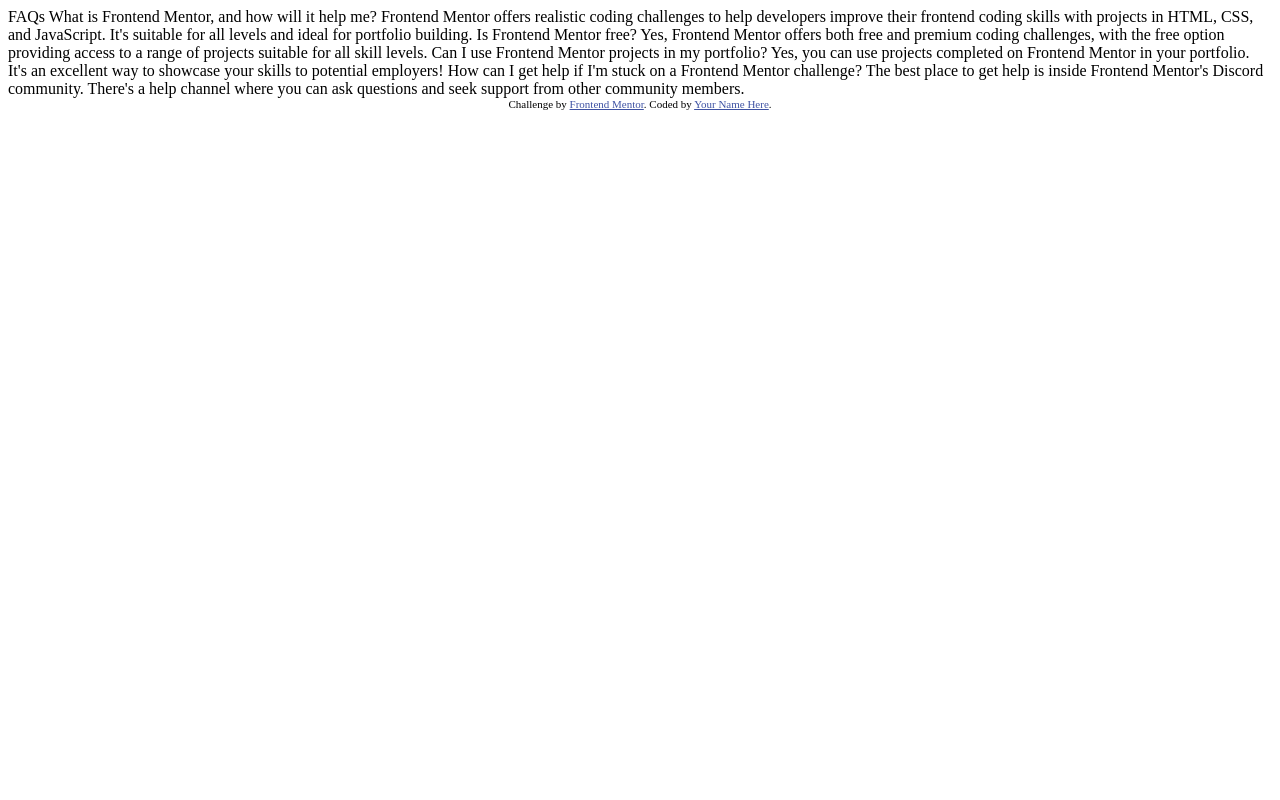
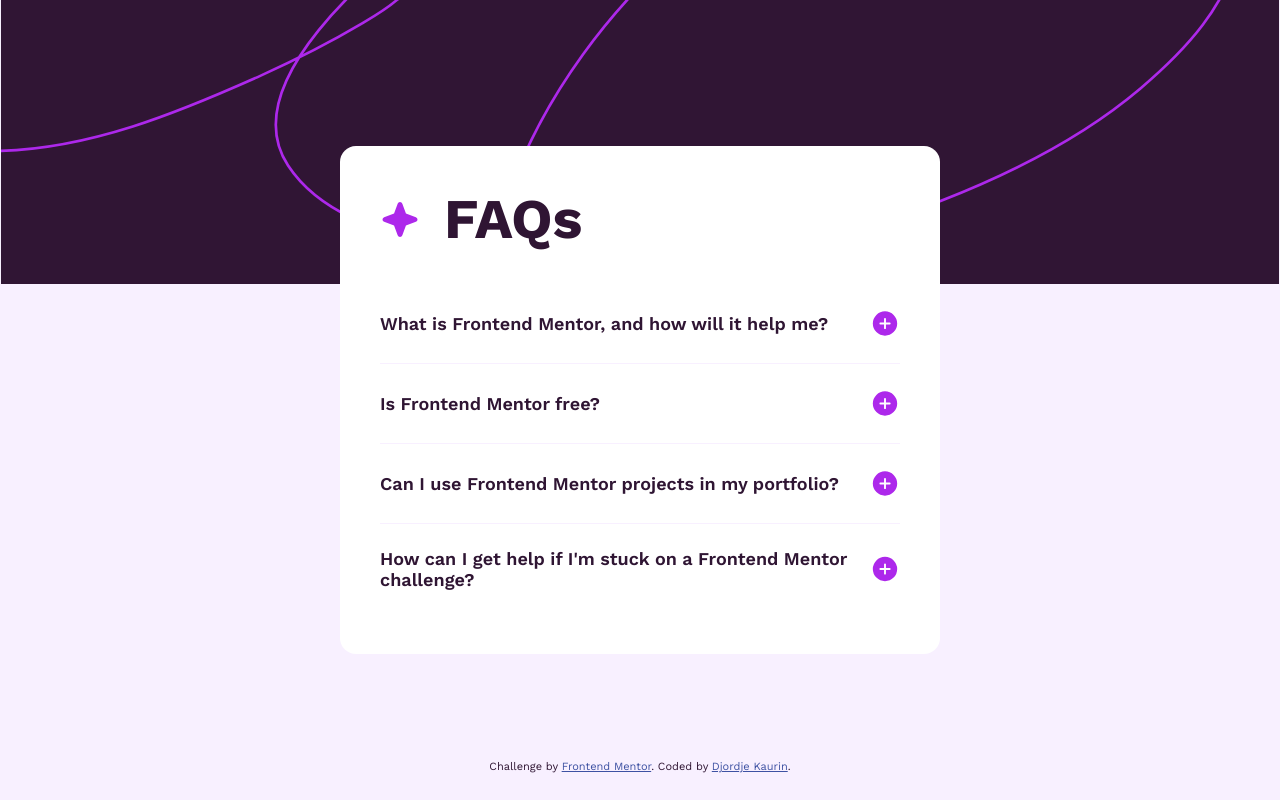
Before and after one commit to Djole-zr/FM-FAQ-accordion, a plain HTML site: page index.html in a window 1280 px wide. Drawn offline with nearby package versions, Linux system fonts and the light colour scheme.

Commit message:
JS part finished

```diff
--- /dev/null
+++ b/app.js
@@ -0,0 +1,26 @@
+document.addEventListener("DOMContentLoaded", function() {
+    const accordionItems = document.querySelectorAll(".accordion-item");
+
+
+    accordionItems.forEach(item => {
+      const heading = item.querySelector(".question");
+      const content = item.querySelector("p");
+      const icon = item.querySelector("img");
+
+      heading.addEventListener("click", function() {
+        content.classList.toggle("show");
+        if (content.classList.contains('show')) {
+          icon.src = "assets/images/icon-minus.svg"
+        } else {
+          icon.src = "assets/images/icon-plus.svg"
+        }
+
+        accordionItems.forEach(otherItem => {
+          if (otherItem !== item) {
+            otherItem.querySelector("p").classList.remove("show");
+            otherItem.querySelector("img").src = "assets/images/icon-plus.svg"
+          }
+        });
+      });
+    });
+  });
--- a/index.html
+++ b/index.html
@@ -6,46 +6,76 @@
 
   <link rel="icon" type="image/png" sizes="32x32" href="./assets/images/favicon-32x32.png">
 
+  <link rel="preconnect" href="https://fonts.googleapis.com">
+  <link rel="preconnect" href="https://fonts.gstatic.com" crossorigin>
+  <link href="https://fonts.googleapis.com/css2?family=Work+Sans:wght@400;600;700&display=swap" rel="stylesheet">
+
+  <link rel="stylesheet" href="style.css">
+
   <title>Frontend Mentor | FAQ accordion</title>
 
-  <!-- Feel free to remove these styles or customise in your own stylesheet 👍 -->
-  <style>
-    .attribution { font-size: 11px; text-align: center; }
-    .attribution a { color: hsl(228, 45%, 44%); }
-  </style>
+
 </head>
 <body>
-  <div class="background">
     <main class="card">
-      FAQs
+      <div class="heading">
+        <img src="assets/images/icon-star.svg" alt="star">
+        <h1>FAQs</h1>
+      </div>
 
-      What is Frontend Mentor, and how will it help me?
-
+      <div class="questions">
+        <div class="accordion-item">
+          <div class="question">
+            <h2>What is Frontend Mentor, and how will it help me?</h2>
+            <img src="assets/images/icon-plus.svg" alt="plus">
+          </div>
+          <p>
             Frontend Mentor offers realistic coding challenges to help developers improve their
             frontend coding skills with projects in HTML, CSS, and JavaScript. It's suitable for
             all levels and ideal for portfolio building.
+          </p>
+        </div>
 
-      Is Frontend Mentor free?
-
+        <div class="accordion-item">
+          <div class="question">
+            <h2>Is Frontend Mentor free?</h2>
+            <img src="assets/images/icon-plus.svg" alt="plus">
+          </div>
+          <p>
             Yes, Frontend Mentor offers both free and premium coding challenges, with the free
             option providing access to a range of projects suitable for all skill levels.
+          </p>
+        </div>
 
-      Can I use Frontend Mentor projects in my portfolio?
-
+        <div class="accordion-item">
+          <div class="question">
+            <h2>Can I use Frontend Mentor projects in my portfolio?</h2>
+            <img src="assets/images/icon-plus.svg" alt="plus">
+          </div>
+          <p>
             Yes, you can use projects completed on Frontend Mentor in your portfolio. It's an excellent
             way to showcase your skills to potential employers!
+          </p>
+        </div>
 
-      How can I get help if I'm stuck on a Frontend Mentor challenge?
+        <div class="accordion-item">
+          <div class="question">
+            <h2>How can I get help if I'm stuck on a Frontend Mentor challenge?</h2>
+            <img src="assets/images/icon-plus.svg" alt="plus">
+          </div>
 
+          <p>
             The best place to get help is inside Frontend Mentor's Discord community. There's a help
             channel where you can ask questions and seek support from other community members.
+          </p>
+        </div>
+      </div>
     </main>
+      <div class="attribution">
+        Challenge by <a href="https://www.frontendmentor.io?ref=challenge" target="_blank">Frontend Mentor</a>.
+        Coded by <a href="https://github.com/Djole-zr" target="_blank">Djordje Kaurin</a>.
       </div>
 
-
-  <div class="attribution">
-    Challenge by <a href="https://www.frontendmentor.io?ref=challenge" target="_blank">Frontend Mentor</a>.
-    Coded by <a href="#">Your Name Here</a>.
-  </div>
+<script src="app.js"></script>
 </body>
 </html>
--- /dev/null
+++ b/style.css
@@ -0,0 +1,110 @@
+:root {
+    --light-pink: hsla(274, 100%, 97%, 1);
+    --grayish-purple: hsl(292, 16%, 49%);
+    --drk-purple: hsl(292, 42%, 14%);
+    --pale-purple: hsla(292, 16%, 49%, 1);
+    --pink: hsla(281, 83%, 54%, 1);
+  }
+
+
+* {
+    padding: 0;
+    margin: 0;
+    box-sizing: border-box;
+}
+
+html {
+    font-size: 62.5%;
+}
+
+
+body {
+    font-family: 'Work Sans', sans-serif;
+    color: var(--drk-purple);
+
+    background-color: var(--light-pink);
+    background-image: url(assets/images/background-pattern-desktop.svg);
+    background-repeat: no-repeat;
+    background-size: contain;
+
+    height: 100vh;
+    display: flex;
+    flex-direction: column;
+    justify-content: center;
+    align-items: center;
+
+}
+
+
+.card {
+    width: 60rem;
+    height: auto;
+    padding: 4rem;
+    border-radius: 16px;
+    background-color: white;
+}
+
+.heading {
+    display: flex;
+    justify-content: flex-start;
+    align-items: center;
+    margin-bottom: 3.2rem;
+}
+
+h1 {
+    font-size: 5.6rem;
+    font-weight: 700;
+    padding-left: 2.4rem;
+}
+
+.questions {
+    display: flex;
+    flex-direction: column;
+}
+
+.questions > :not(:first-child) {
+    border-top: var(--light-pink) 1px solid;
+}
+
+.question {
+    display: flex;
+    justify-content: space-between;
+    cursor: pointer;
+    padding: 2.4rem 0;
+}
+
+h2 {
+    font-size: 1.8rem;
+    font-weight: 600;
+    align-self: center;
+}
+
+h2:hover,
+h2:focus {
+    color: var(--pink);
+}
+
+.questions p {
+    color: var(--pale-purple);
+    font-size: 1.6rem;
+    font-weight: 400;
+    padding-bottom: 2.4rem;
+    display: none;
+}
+
+p[class="show"] {
+    display: block;
+}
+
+.attribution {
+    font-size: 1.1rem; text-align: center;
+    text-align: center;
+    position: absolute;
+    left: 50%;
+    top: 95%;
+    transform: translateX(-50%);
+}
+
+.attribution a {
+    color: hsl(228, 45%, 44%);
+}
```
Also changed, not shown: 1 other file. Lines whose indentation alone changed are shown as unchanged.
